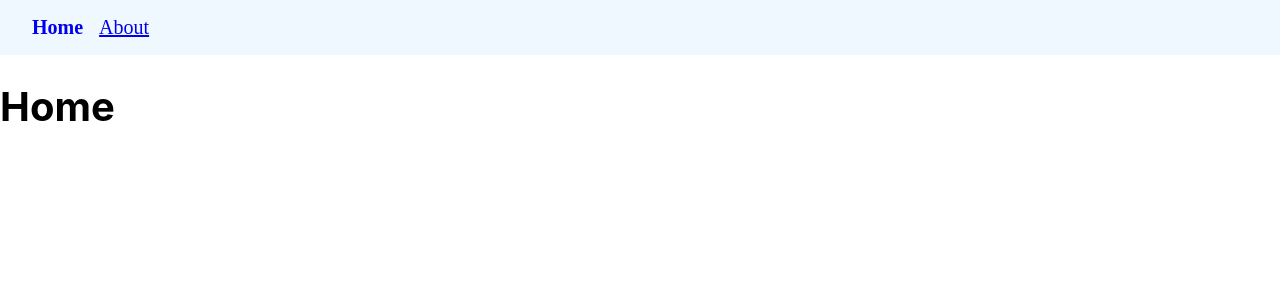
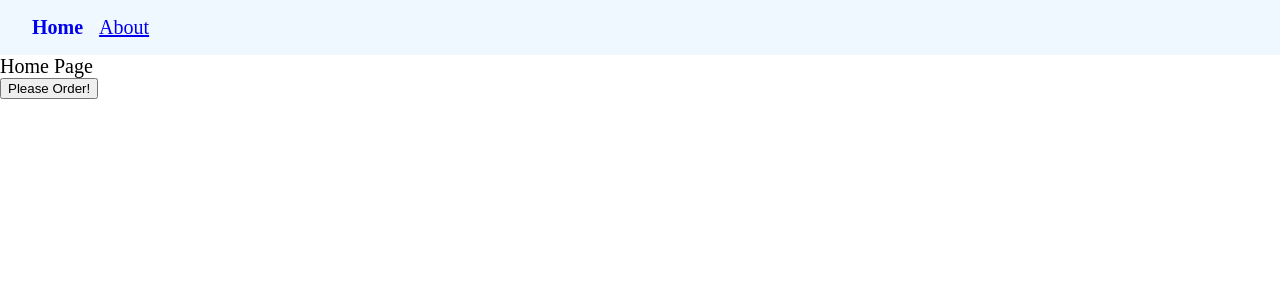
Before and after one commit to DarshVallur/React-Advanced, a React (Create React App) app: page / in a window 1280 px wide. Shown: the top 300 px of the page. Built offline with nearby package versions, Linux system fonts and the light colour scheme.

Commit message:
Programmaticaly Routing

```diff
--- a/src/App.js
+++ b/src/App.js
@@ -3,6 +3,7 @@
 import Home from './components/Home.js';
 import About from './components/About.js';
 import Navbar from './components/Navbar.js';
+import OrderSummary from './components/OrderSummary.js';
 
 function App() {
   return (
@@ -11,6 +12,7 @@
       <Routes>
         <Route path="/" element={<Home />}></Route>
         <Route path="about" element={<About />}></Route>
+        <Route path="order-summary" element={<OrderSummary />}></Route>
       </Routes>
     </>
   );
--- a/src/components/Home.js
+++ b/src/components/Home.js
@@ -1,7 +1,17 @@
 import React from 'react';
+import { useNavigate } from 'react-router-dom';
 
 function Home(props) {
-  return <h1>Home</h1>;
+  const navigate = useNavigate();
+
+  return (
+    <>
+      <div>Home Page</div>
+      <button onClick={() => navigate('order-summary', { replace: true })}>
+        Please Order!
+      </button>
+    </>
+  );
 }
 
 export default Home;
--- /dev/null
+++ b/src/components/OrderSummary.js
@@ -0,0 +1,14 @@
+import React from 'react';
+import { useNavigate } from 'react-router-dom';
+
+const OrderSummary = () => {
+  const navigate = useNavigate();
+  return (
+    <>
+      <div>Order Confirmed</div>
+      <button onClick={() => navigate(-1)}>Go Back</button>
+    </>
+  );
+};
+
+export default OrderSummary;
```
